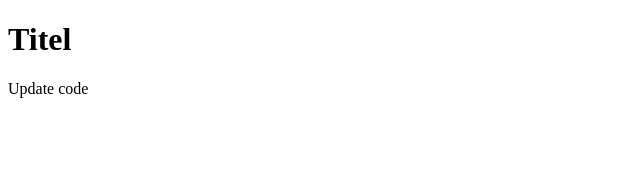
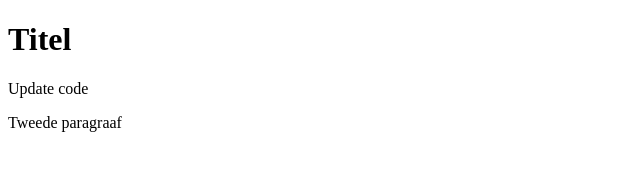
Before and after one commit to WesleyJaemersPXL/TestRepository2, a plain HTML site: page Index.html in a window 1280 px wide. Shown: the whole page, without its empty margins (0-640 px from the left). Drawn offline with Linux system fonts and the light colour scheme.

Commit message:
4e commit met nieuwe paragraaf

```diff
--- a/Index.html
+++ b/Index.html
@@ -7,5 +7,6 @@
 <body>
     <h1>Titel</h1>
     <p>Update code</p>
+    <p>Tweede paragraaf</p>
 </body>
 </html>
```
